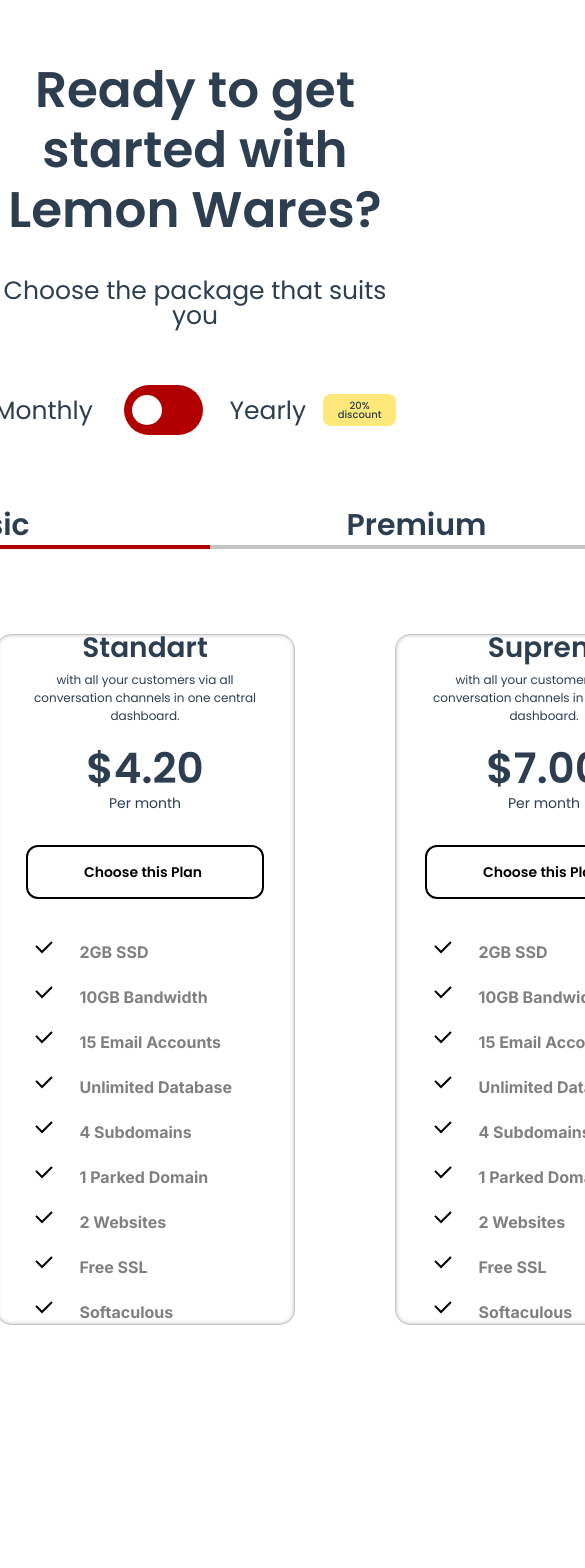
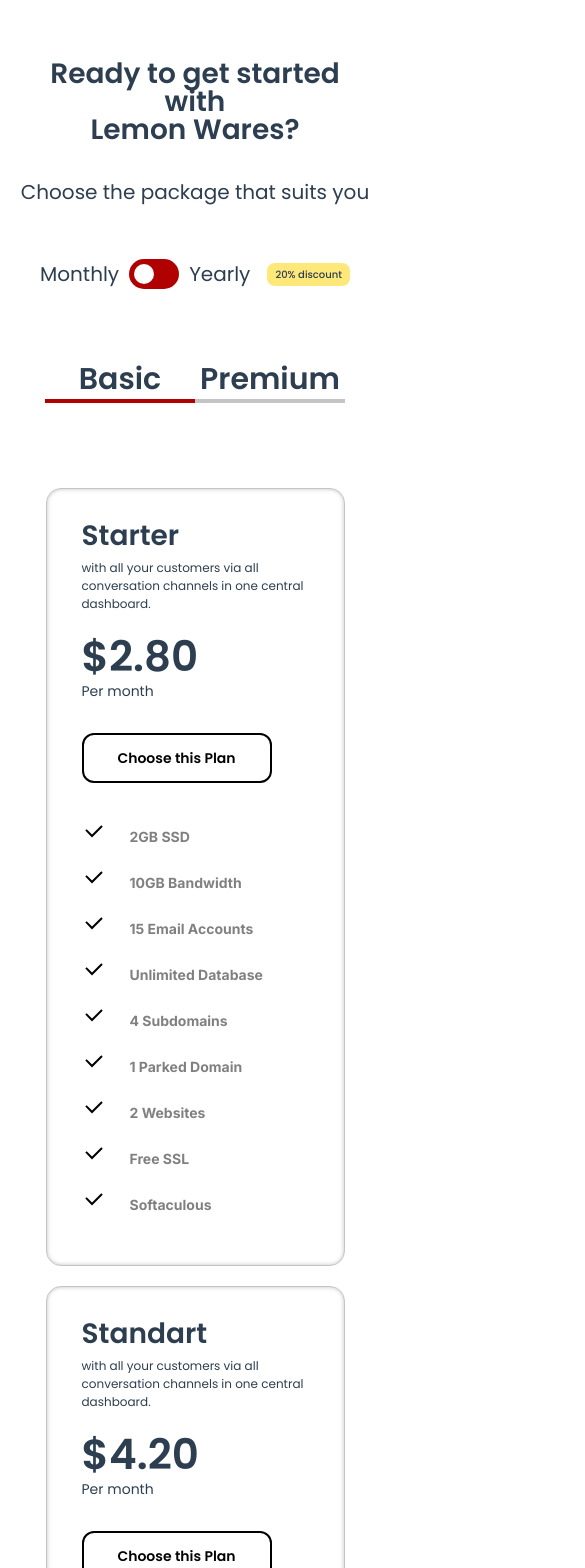
Before and after one commit to Kizya007/Lemon-wares, a Vue app in the folder lemon-warse/: page / in a window 390 px wide. Shown: the top 1568 px of the page, 585 px wide, since content can reach past the window. Before the commit the page ends 1325 px from the top, so only its background shows below. Built offline with nearby package versions, Linux system fonts and the light colour scheme.

Commit message:
create components pricing and create adaptive

```diff
--- a/lemon-warse/src/assets/Pricing.scss
+++ b/lemon-warse/src/assets/Pricing.scss
@@ -141,17 +141,23 @@
   .cards {
     display: flex;
     align-items: center;
+
     .card {
+      display: flex;
+      align-items: center;
+
       border-radius: 15px;
       border: 1.5px solid #c4c4c4;
       background: #fff;
       box-shadow: 0px 0px 4px 0px rgba(0, 0, 0, 0.25) inset;
 
+      width: 299px;
+
       margin-right: 100px;
 
-      width: 299px;
+      &-title {
+        padding-top: 34px;
 
-      &-title {
         margin-bottom: 11px;
 
         text-align: center;
@@ -169,6 +175,8 @@
         line-height: 18px;
 
         margin-bottom: 28px;
+
+        text-align: start;
       }
       &-price {
         font-family: "Poppins";
@@ -201,7 +209,8 @@
         border: 2px solid #000;
         background: #fff;
 
-        padding: 9px 60px 9px 56px;
+        width: 235px;
+        height: 50px;
 
         cursor: pointer;
 
@@ -211,6 +220,10 @@
         display: flex;
         flex-direction: column;
         align-items: flex-start;
+
+        padding-left: 35px;
+        padding-right: 29px;
+
         &__item {
           font-family: "Inter";
           font-size: 16px;
@@ -220,15 +233,133 @@
 
           color: #808080;
 
-          margin-left: 35px;
-
           margin-bottom: 15px;
           svg {
             margin-right: 24px;
           }
         }
-        &__item:nth-child(9) {
+        &__item:nth-child(14) {
+          padding-bottom: 48px;
+
           margin-bottom: 0;
+        }
+      }
+    }
+    .card:nth-child(3) {
+      margin-right: 0;
+    }
+  }
+}
+
+@media screen and (max-width: 1120px) {
+  .pricing {
+    .cards {
+      max-width: 100%;
+
+      padding: 0 20px;
+      .card {
+        max-width: 100%;
+
+        margin-right: 50px;
+      }
+    }
+  }
+}
+
+@media screen and (max-width: 1030px) {
+  .pricing {
+    padding: 0 20px;
+    .subscribe {
+      max-width: 100%;
+    }
+
+    .subscribe-variants {
+      .variants-left {
+        &__line {
+          max-width: 100%;
+          width: 200px;
+        }
+      }
+      .variants-right {
+        &__line {
+          max-width: 100%;
+          width: 200px;
+        }
+      }
+    }
+    .cards {
+      display: flex;
+      flex-direction: column;
+      .card {
+        margin-right: 0;
+        margin-bottom: 20px;
+      }
+    }
+  }
+}
+
+@media screen and (max-width: 768px) {
+  .pricing {
+    .subscribe {
+      &-left {
+        font-size: 20px;
+        line-height: 20px;
+      }
+      &-right {
+        font-size: 20px;
+        line-height: 20px;
+      }
+      .switch {
+        margin-left: 10px;
+        margin-right: 10px;
+
+        width: 50px;
+        height: 30px;
+
+        &-elipse {
+          width: 20px;
+          height: 20px;
+        }
+      }
+    }
+
+    &-title {
+      font-size: 28px;
+      line-height: 28px;
+    }
+    &-subtitle {
+      font-size: 20px;
+      line-height: 20px;
+    }
+    .cards {
+      display: flex;
+      flex-direction: column;
+      align-items: center;
+
+      margin-bottom: 20px;
+      margin-right: 0;
+      .card {
+        &-btn {
+          width: 190px;
+        }
+        &-list {
+          &__item {
+            font-size: 14px;
+          }
+        }
+      }
+    }
+    .subscribe-variants {
+      .variants-left {
+        &__line {
+          max-width: 100%;
+          width: 150px;
+        }
+      }
+      .variants-right {
+        &__line {
+          max-width: 100%;
+          width: 150px;
         }
       }
     }
--- a/lemon-warse/src/components/PricingInfo.vue
+++ b/lemon-warse/src/components/PricingInfo.vue
@@ -25,16 +25,18 @@
     </div>
     <div class="cards">
       <div class="card">
-        <p class="card-title">Starter</p>
+        <ul class="card-list">
+          <li><p class="card-title">Starter</p></li>
+          <li>
             <p class="card-subtitle">
               with all your customers via all <br />
               conversation channels in one central <br />
               dashboard.
             </p>
-        <p class="card-price">$2.80</p>
-        <p class="card-duration">Per month</p>
-        <button class="card-btn">Choose this Plan</button>
-        <ul class="card-list">
+          </li>
+          <li><p class="card-price">$2.80</p></li>
+          <li><p class="card-duration">Per month</p></li>
+          <li><button class="card-btn">Choose this Plan</button></li>
           <li class="card-list__item"><CheckIcon />2GB SSD</li>
           <li class="card-list__item"><CheckIcon />10GB Bandwidth</li>
           <li class="card-list__item"><CheckIcon />15 Email Accounts</li>
@@ -47,16 +49,18 @@
         </ul>
       </div>
       <div class="card">
-        <p class="card-title">Standart</p>
+        <ul class="card-list">
+          <li><p class="card-title">Standart</p></li>
+          <li>
             <p class="card-subtitle">
               with all your customers via all <br />
               conversation channels in one central <br />
               dashboard.
             </p>
-        <p class="card-price">$4.20</p>
-        <p class="card-duration">Per month</p>
-        <button class="card-btn">Choose this Plan</button>
-        <ul class="card-list">
+          </li>
+          <li><p class="card-price">$4.20</p></li>
+          <li><p class="card-duration">Per month</p></li>
+          <li><button class="card-btn">Choose this Plan</button></li>
           <li class="card-list__item"><CheckIcon />2GB SSD</li>
           <li class="card-list__item"><CheckIcon />10GB Bandwidth</li>
           <li class="card-list__item"><CheckIcon />15 Email Accounts</li>
@@ -69,16 +73,18 @@
         </ul>
       </div>
       <div class="card">
-        <p class="card-title">Suprem</p>
+        <ul class="card-list">
+          <li><p class="card-title">Suprem</p></li>
+          <li>
             <p class="card-subtitle">
               with all your customers via all <br />
               conversation channels in one central <br />
               dashboard.
             </p>
-        <p class="card-price">$7.00</p>
-        <p class="card-duration">Per month</p>
-        <button class="card-btn">Choose this Plan</button>
-        <ul class="card-list">
+          </li>
+          <li><p class="card-price">$7.00</p></li>
+          <li><p class="card-duration">Per month</p></li>
+          <li><button class="card-btn">Choose this Plan</button></li>
           <li class="card-list__item"><CheckIcon />2GB SSD</li>
           <li class="card-list__item"><CheckIcon />10GB Bandwidth</li>
           <li class="card-list__item"><CheckIcon />15 Email Accounts</li>
```
Lines whose indentation alone changed are shown as unchanged.
